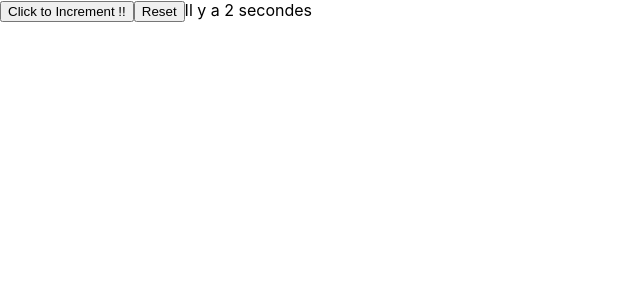
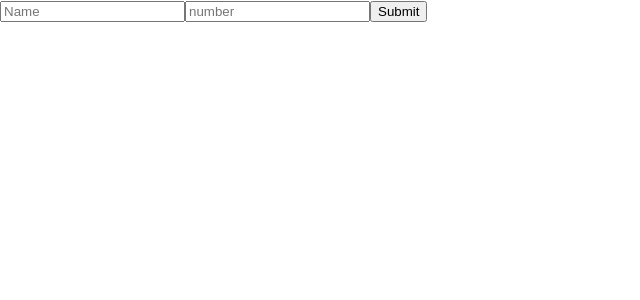
Before and after one commit to zikou058/Leren-React-js, a React (Create React App) app: page / in a window 1280 px wide. Shown: the top 300 px of the page, without its empty margins (0-640 px from the left). Built offline with nearby package versions, Linux system fonts and the light colour scheme.

Commit message:
how to useState to requirat the value

```diff
--- /dev/null
+++ b/src/Forms/Form.jsx
@@ -0,0 +1,33 @@
+// import { Component } from "react";
+import { useState } from "react";
+
+ export default function Form() {
+    // stock the value on stete :
+    const [name , setName] = useState('');
+    const [age , setAge] = useState('')
+
+    // input :
+    const handeleNameInputChane = () => {
+        const name =document.querySelector('#name').value
+        setName(name)
+    };
+    const handelgeInputChane = () => {
+        const age =document.querySelector('#age').value
+        setAge(age)
+    }
+
+    const handleSubmit = (e) => {
+        e.preventDefault();
+        console.log({
+            name,
+            age
+        })
+    }
+    return <div>
+        <form>
+            <input type="text" id="name" onChange={handeleNameInputChane} placeholder="Name"></input>
+            <input type="number" id="age" onChange={handelgeInputChane} placeholder="number"></input>
+            <input type="submit" onClick={handleSubmit} value="Submit"></input>
+        </form>
+    </div>
+ }
--- a/src/index.js
+++ b/src/index.js
@@ -3,7 +3,7 @@ import ReactDOM from 'react-dom/client';
 import './index.css';
 //import App from './App';
 //import Counter from './Counter/Counter';
-import Counter from './Counter/Counter';
+import Form from './Forms/Form';
 
 const root = ReactDOM.createRoot(document.getElementById('root'));
 // const fruitsArray = ['Lemon', 'Stron', 'Tomate', 'Banan'];
@@ -18,7 +18,8 @@ root.render(
     </TextField>
     <Fruit fruits={fruitsArray}/>  */}
     {/*<Counter /> */}
-    <Counter defaultValue={2} incrementBy={3} />
+    {/* <Counter defaultValue={2} incrementBy={3} /> */}
+    <Form />
 
   </React.StrictMode>
 );
```
